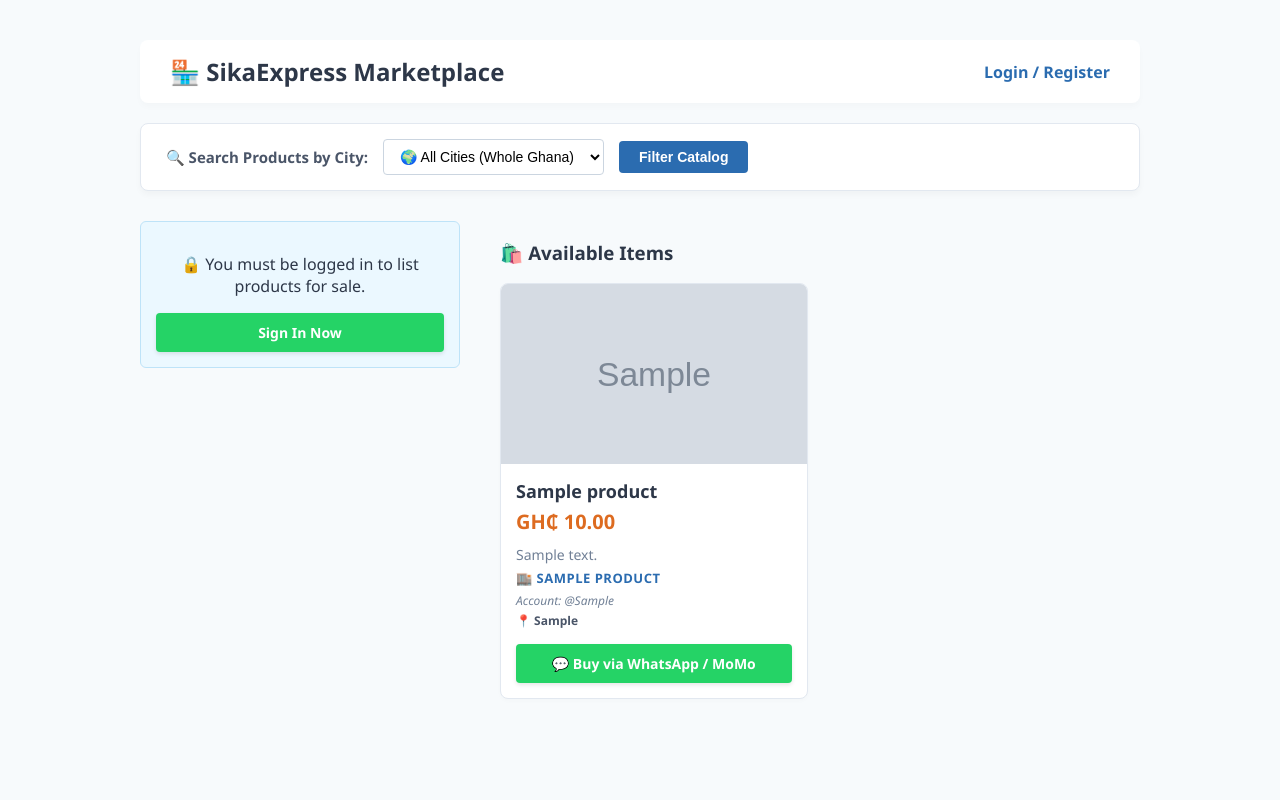
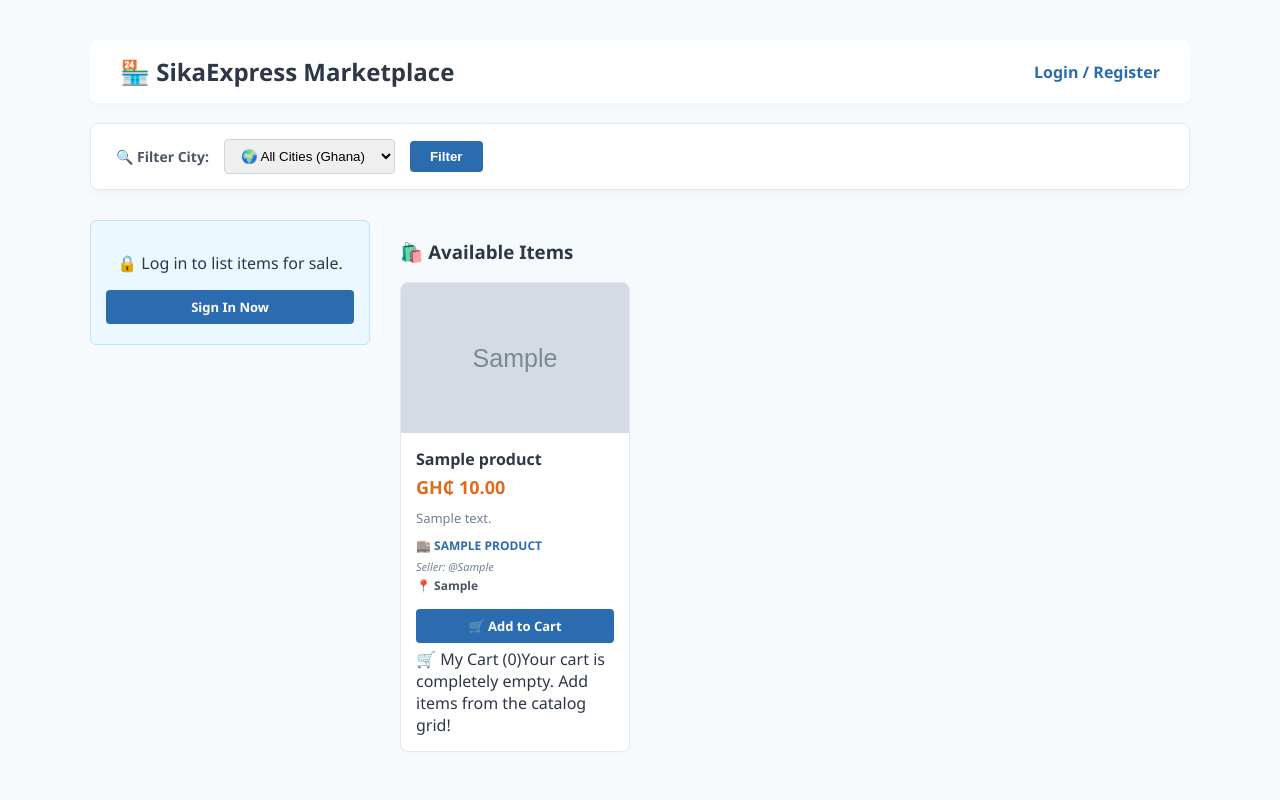
Before and after one commit to iRish-wINe/USER, a Flask app: page / in a window 1280 px wide. Run offline with Flask 3, Linux system fonts and the light colour scheme; tables that the repository leaves empty hold one stand-in row (values such as "Sample post"); grey boxes marked "Sample" are stand-in pictures.

Commit message:
Integrated custom vendor product deletion routes and structured guest sessions shopping carts

```diff
--- a/Desktop/micro_marketplace/app.py
+++ b/Desktop/micro_marketplace/app.py
@@ -1,8 +1,6 @@
 import sqlite3
 import os
 from flask import Flask, render_template, request, redirect, url_for, session
-from werkzeug.utils import secure_filename
-from werkzeug.security import generate_password_hash, check_password_hash
 
 app = Flask(__name__)
 app.secret_key = "commercial_marketplace_super_secret_token"
@@ -10,7 +8,7 @@ app.secret_key = "commercial_marketplace_super_secret_token"
 UPLOAD_FOLDER = os.path.join("static", "uploads")
 app.config["UPLOAD_FOLDER"] = UPLOAD_FOLDER
 
-# --- SECURE DATABASE ENGINE ---
+# --- SECURE DATABASE SYSTEM ---
 def init_db():
     conn = sqlite3.connect("marketplace.db", timeout=20)
     cursor = conn.cursor()
@@ -56,6 +54,7 @@ def query_db(query, args=(), one=False):
 
 @app.route("/", methods=["GET", "POST"])
 def home():
+    from werkzeug.utils import secure_filename
     if request.method == "POST":
         if "username" not in session:
             return redirect(url_for("login"))
@@ -69,7 +68,6 @@ def home():
         if title and price and description and location and file:
             filename = secure_filename(file.filename)
             file.save(os.path.join(app.config["UPLOAD_FOLDER"], filename))
-
             b_label = session.get("company_name") if session.get("company_name") else "Individual Vendor"
 
             query_db(
@@ -78,27 +76,73 @@ def home():
             )
             return redirect(url_for("home"))
 
-    # UPGRADED SEARCH FILTER PORTAL: Intercept parameter checks coming from the browser search box
     selected_filter = request.args.get("filter_location")
-
     if selected_filter and selected_filter != "All":
-        # Target only item rows matching the specific location parameter selector
         all_products = query_db("SELECT * FROM products WHERE location = ? ORDER BY id DESC", (selected_filter,))
     else:
-        # Default fallback view state: Pull the entire national product pipeline catalog
         all_products = query_db("SELECT * FROM products ORDER BY id DESC")
         selected_filter = "All"
 
-    return render_template("index.html", products=all_products, active_filter=selected_filter)
+    # --- SHOPPING CART PROCESSING LAYOUT ---
+    cart_items = []
+    cart_total = 0.0
+    whatsapp_text = "Hello, I want to buy these products on SikaExpress:%0A"
+
+    # If the customer has items in their cart session, pull their full details out of SQLite
+    if 'cart' in session and session['cart']:
+        # Create a comma-separated list of question marks for our SQL query (e.g. "?,?,?")
+        placeholders = ",".join("?" for _ in session['cart'])
+        items_in_db = query_db(f"SELECT * FROM products WHERE id IN ({placeholders})", session['cart'])
+
+        if items_in_db:
+            for item in items_in_db:
+                cart_items.append(item)
+                cart_total += float(item['price'])
+                whatsapp_text += f"- {item['title']} (GH₵{item['price']}) in {item['location']}%0A"
+            whatsapp_text += f"%0ATotal Cost: GH₵{cart_total:.2f}. Let's arrange MoMo payment!"
+
+    return render_template("index.html", products=all_products, active_filter=selected_filter, cart_items=cart_items, cart_total=cart_total, whatsapp_text=whatsapp_text)
+
+# 🗑️ 1. VENDOR DELETE ROUTE
+@app.route("/delete-item/<int:product_id>")
+def delete_item(product_id):
+    if "username" not in session:
+        return redirect(url_for("login"))
+
+    # Verify the item exists and check if the current user is the owner
+    product = query_db("SELECT * FROM products WHERE id = ?", (product_id,), one=True)
+    if product and product["seller"] == session["username"]:
+        query_db("DELETE FROM products WHERE id = ?", (product_id,))
+
+    return redirect(url_for("home"))
+
+# 🛒 2. CUSTOMER ADD TO CART ROUTE
+@app.route("/add-to-cart/<int:product_id>")
+def add_to_cart(product_id):
+    if 'cart' not in session:
+        session['cart'] = []
+
+    # Pull current cart list, append new ID, and assign it back to save session state
+    current_cart = session['cart']
+    if product_id not in current_cart:
+        current_cart.append(product_id)
+        session['cart'] = current_cart
+
+    return redirect(url_for("home"))
+
+# 🧹 3. CUSTOMER CLEAR CART ROUTE
+@app.route("/clear-cart")
+def clear_cart():
+    session.pop('cart', None)
+    return redirect(url_for("home"))
 
 @app.route("/login", methods=["GET", "POST"])
 def login():
+    from werkzeug.security import check_password_hash
     if request.method == "POST":
         username = request.form.get("login_user")
         password = request.form.get("login_pass")
-
         user_list = query_db("SELECT * FROM users WHERE username = ?", (username,))
-
         if user_list:
             user = user_list[0]
             if check_password_hash(user["password_hash"], password):
@@ -106,28 +150,23 @@ def login():
                 session["email"] = user["email"]
                 session["company_name"] = user["company_name"]
                 return redirect(url_for("home"))
-
         return render_template("login.html", login_error="Invalid username or password.")
     return render_template("login.html")
 
 @app.route("/register", methods=["GET", "POST"])
 def register():
+    from werkzeug.security import generate_password_hash
     if request.method == "POST":
         username = request.form.get("reg_user")
         email = request.form.get("reg_email")
         password = request.form.get("reg_pass")
         seller_type = request.form.get("seller_type")
         company_name = request.form.get("company_name")
-
         if seller_type == "Individual":
             company_name = None
-
         try:
             hashed_pwd = generate_password_hash(password)
-            query_db(
-                "INSERT INTO users (username, email, password_hash, seller_type, company_name) VALUES (?, ?, ?, ?, ?)",
-                (username, email, hashed_pwd, seller_type, company_name)
-            )
+            query_db("INSERT INTO users (username, email, password_hash, seller_type, company_name) VALUES (?, ?, ?, ?, ?)", (username, email, hashed_pwd, seller_type, company_name))
             session["username"] = username
             session["email"] = email
             session["company_name"] = company_name
--- a/Desktop/micro_marketplace/templates/index.html
+++ b/Desktop/micro_marketplace/templates/index.html
@@ -4,42 +4,50 @@
     <title>SikaExpress Marketplace</title>
     <style>
         body { font-family: 'Segoe UI', Tahoma, Geneva, Verdana, sans-serif; padding: 40px; background-color: #f7fafc; color: #2d3748; margin: 0; }
-        .container { max-width: 1000px; margin: 0 auto; }
+        .container { max-width: 1100px; margin: 0 auto; }
         .navbar { display: flex; justify-content: space-between; align-items: center; background-color: white; padding: 15px 30px; border-radius: 8px; box-shadow: 0 4px 6px rgba(0,0,0,0.02); margin-bottom: 20px; }
         .nav-links a { margin-left: 15px; text-decoration: none; color: #2b6cb0; font-weight: bold; }
         .nav-links a.logout { color: #e53e3e; }
         .auth-box { background-color: #ebf8ff; border: 1px solid #bee3f8; padding: 15px; border-radius: 6px; margin-bottom: 20px; text-align: center; }
 
-        /* UPGRADED: Location Filter Bar Component */
         .filter-bar { background-color: white; padding: 15px 25px; border-radius: 8px; box-shadow: 0 4px 6px rgba(0,0,0,0.03); margin-bottom: 30px; display: flex; align-items: center; gap: 15px; border: 1px solid #e2e8f0; }
-        .filter-bar select { width: auto; max-width: 250px; margin-bottom: 0; padding: 8px 12px; border: 1px solid #cbd5e0; border-radius: 4px; background-color: #fff; font-size: 14px; }
-        .filter-btn { background-color: #2b6cb0; color: white; border: none; padding: 8px 20px; border-radius: 4px; font-weight: bold; cursor: pointer; font-size: 14px; }
-        .filter-btn:hover { background-color: #2b5c8f; }
+        .filter-bar select { width: auto; max-width: 250px; margin-bottom: 0; padding: 8px 12px; border: 1px solid #cbd5e0; border-radius: 4px; }
+        .filter-btn { background-color: #2b6cb0; color: white; border: none; padding: 8px 20px; border-radius: 4px; font-weight: bold; cursor: pointer; }
 
-        .layout { display: grid; grid-template-columns: 320px 1fr; gap: 40px; }
-        form.listing-form { background-color: white; padding: 25px; border-radius: 8px; box-shadow: 0 4px 6px rgba(0,0,0,0.05); height: fit-content; margin-bottom: 20px; }
+        /* 3-Column Layout: Form on Left, Catalog in Middle, Cart on Right */
+        .layout { display: grid; grid-template-columns: 280px 1fr 280px; gap: 30px; }
+        form.listing-form { background-color: white; padding: 20px; border-radius: 8px; box-shadow: 0 4px 6px rgba(0,0,0,0.05); height: fit-content; }
         input[type="text"], input[type="number"], select, textarea, input[type="file"] { width: 100%; padding: 10px; margin-bottom: 15px; border: 1px solid #e2e8f0; border-radius: 4px; box-sizing: border-box; }
         textarea { height: 80px; resize: vertical; }
-        button.submit-btn { background-color: #319795; color: white; border: none; padding: 12px 20px; cursor: pointer; border-radius: 4px; font-size: 16px; width: 100%; font-weight: bold; }
-        button.submit-btn:hover { background-color: #2c7a7b; }
-        .grid { display: grid; grid-template-columns: repeat(auto-fill, minmax(220px, 1fr)); gap: 25px; }
+        button.submit-btn { background-color: #319795; color: white; border: none; padding: 12px; cursor: pointer; border-radius: 4px; font-size: 15px; width: 100%; font-weight: bold; }
+
+        .grid { display: grid; grid-template-columns: repeat(auto-fill, minmax(200px, 1fr)); gap: 20px; }
         .card { background-color: white; border-radius: 8px; overflow: hidden; box-shadow: 0 2px 4px rgba(0,0,0,0.02); border: 1px solid #e2e8f0; display: flex; flex-direction: column; }
-        .card-img { width: 100%; height: 180px; object-fit: cover; background-color: #edf2f7; }
+        .card-img { width: 100%; height: 150px; object-fit: cover; background-color: #edf2f7; }
         .card-body { padding: 15px; flex-grow: 1; display: flex; flex-direction: column; }
-        .card-title { font-size: 18px; font-weight: bold; margin: 0 0 5px 0; }
-        .card-price { color: #dd6b20; font-size: 20px; font-weight: bold; margin-bottom: 10px; }
-        .card-text { color: #718096; font-size: 14px; margin: 0 0 5px 0; flex-grow: 1; }
-        .card-metadata { font-size: 12px; color: #718096; margin-bottom: 3px; font-style: italic; }
-        .card-brand { font-size: 13px; color: #2b6cb0; font-weight: bold; margin-bottom: 5px; text-transform: uppercase; letter-spacing: 0.5px; }
+        .card-title { font-size: 16px; font-weight: bold; margin: 0 0 5px 0; }
+        .card-price { color: #dd6b20; font-size: 18px; font-weight: bold; margin-bottom: 10px; }
+        .card-text { color: #718096; font-size: 13px; margin: 0 0 10px 0; flex-grow: 1; }
+        .card-metadata { font-size: 11px; color: #718096; margin-bottom: 3px; font-style: italic; }
+        .card-brand { font-size: 12px; color: #2b6cb0; font-weight: bold; margin-bottom: 5px; text-transform: uppercase; }
         .card-location { font-size: 12px; color: #4a5568; font-weight: bold; margin-bottom: 15px; }
-        .pay-btn { background-color: #25D366; text-align: center; color: white; text-decoration: none; padding: 10px; border-radius: 4px; font-size: 14px; font-weight: bold; display: block; box-shadow: 0 2px 4px rgba(0,0,0,0.1); }
-        .pay-btn:hover { background-color: #128C7E; }
+
+        /* Action Button Styles */
+        .cart-btn { background-color: #2b6cb0; text-align: center; color: white; text-decoration: none; padding: 8px; border-radius: 4px; font-size: 13px; font-weight: bold; display: block; margin-bottom: 5px; }
+        .delete-btn { background-color: #e53e3e; text-align: center; color: white; text-decoration: none; padding: 8px; border-radius: 4px; font-size: 13px; font-weight: bold; display: block; }
+        .whatsapp-btn { background-color: #25D366; text-align: center; color: white; text-decoration: none; padding: 12px; border-radius: 4px; font-size: 14px; font-weight: bold; display: block; box-shadow: 0 2px 4px rgba(0,0,0,0.1); }
+
+        /* Cart Sidebar Style */
+        .cart-sidebar { background-color: white; padding: 20px; border-radius: 8px; box-shadow: 0 4px 6px rgba(0,0,0,0.05); height: fit-content; border: 1px solid #e2e8f0; }
+        .cart-title-side { margin-top: 0; border-bottom: 20px; border-bottom: 2px solid #edf2f7; padding-bottom: 10px; font-size: 18px; }
+        .cart-item-row { display: flex; justify-content: space-between; font-size: 13px; margin-bottom: 8px; color: #4a5568; }
+        .clear-cart-link { display: block; color: #718096; text-align: center; font-size: 12px; margin-top: 15px; text-decoration: none; }
     </style>
 </head>
 <body>
     <div class="container">
 
-        <!-- TOP BRANDING NAVBAR -->
+        <!-- NAVBAR -->
         <div class="navbar">
             <h2 style="margin:0;">🏪 SikaExpress Marketplace</h2>
             <div class="nav-links">
@@ -52,11 +60,11 @@
             </div>
         </div>
 
-        <!-- 🔎 NEW UPGRADED COMPONENT: Dynamic Location Search Filter Bar -->
+        <!-- FILTER BAR -->
         <form method="GET" action="/" class="filter-bar">
-            <label style="font-weight: bold; font-size: 15px; color: #4a5568;">🔍 Search Products by City:</label>
+            <label style="font-weight: bold; font-size: 14px; color: #4a5568;">🔍 Filter City:</label>
             <select name="filter_location">
-                <option value="All" {% if active_filter == 'All' %}selected{% endif %}>🌍 All Cities (Whole Ghana)</option>
+                <option value="All" {% if active_filter == 'All' %}selected{% endif %}>🌍 All Cities (Ghana)</option>
                 <option value="Accra" {% if active_filter == 'Accra' %}selected{% endif %}>Accra</option>
                 <option value="Akim Oda" {% if active_filter == 'Akim Oda' %}selected{% endif %}>Akim Oda</option>
                 <option value="Cape Coast" {% if active_filter == 'Cape Coast' %}selected{% endif %}>Cape Coast</option>
@@ -67,22 +75,17 @@
                 <option value="Tamale" {% if active_filter == 'Tamale' %}selected{% endif %}>Tamale</option>
                 <option value="Tema" {% if active_filter == 'Tema' %}selected{% endif %}>Tema</option>
             </select>
-            <button type="submit" class="filter-btn">Filter Catalog</button>
+            <button type="submit" class="filter-btn">Filter</button>
         </form>
 
         <div class="layout">
-            <!-- SELL ITEM LAYER SIDEBAR -->
+            <!-- COL 1: SELLER PANEL -->
             <div>
                 {% if session.get('username') %}
                     <form method="POST" action="/" enctype="multipart/form-data" class="listing-form">
-                        <h3>📢 List a Product</h3>
-                        <label>Product Name:</label>
-                        <input type="text" name="title" required>
-
-                        <label>Price (GHS ₵):</label>
-                        <input type="number" name="price" step="0.01" placeholder="0.00" required>
-
-                        <label>Select Location:</label>
+                        <h3>📢 List Product</h3>
+                        <input type="text" name="title" placeholder="Item Name" required>
+                        <input type="number" name="price" step="0.01" placeholder="Price (GHS)" required>
                         <select name="location">
                             <option value="Accra">Accra</option>
                             <option value="Akim Oda">Akim Oda</option>
@@ -94,24 +97,19 @@
                             <option value="Tamale">Tamale</option>
                             <option value="Tema">Tema</option>
                         </select>
-
-                        <label>Description:</label>
-                        <textarea name="description" required></textarea>
-
-                        <label>Product Image:</label>
+                        <textarea name="description" placeholder="Description" required></textarea>
                         <input type="file" name="product_image" accept="image/*" required>
-
-                        <button type="submit" class="submit-btn">Publish Listing</button>
+                        <button type="submit" class="submit-btn">Publish</button>
                     </form>
                 {% else %}
                     <div class="auth-box">
-                        <p>🔒 You must be logged in to list products for sale.</p>
-                        <a href="/login" class="pay-btn" style="text-align:center;">Sign In Now</a>
+                        <p>🔒 Log in to list items for sale.</p>
+                        <a href="/login" class="cart-btn">Sign In Now</a>
                     </div>
                 {% endif %}
             </div>
 
-            <!-- BUY ITEMS MATRIX GRID -->
+            <!-- COL 2: MAIN CATALOG CATALOG GRID -->
             <div>
                 <h3>🛍️ Available Items</h3>
                 <div class="grid">
@@ -122,26 +120,18 @@
                                 <h4 class="card-title">{{ product.title }}</h4>
                                 <div class="card-price">GH₵ {{ "%.2f"|format(product.price) }}</div>
                                 <p class="card-text">{{ product.description }}</p>
-
                                 <div class="card-brand">🏬 {{ product.business_label }}</div>
-                                <div class="card-metadata">Account: @{{ product.seller }}</div>
+                                <div class="card-metadata">Seller: @{{ product.seller }}</div>
                                 <div class="card-location">📍 {{ product.location }}</div>
 
-                                <a href="whatsapp://send?phone=233558272972&text=Hello,%20I%20want%20to%20buy%20your%20product%20on%20SikaExpress."
-                                   class="pay-btn">
-                                    💬 Buy via WhatsApp / MoMo
-                                </a>
-                            </div>
-                        </div>
-                    {% else %}
-                        <!-- Visual state fallback notice logic container trigger -->
-                        <div style="grid-column: 1/-1; padding: 40px; text-align: center; background-color: white; border-radius: 8px; border: 1px dashed #cbd5e0; color: #718096;">
-                            📭 No products currently available for sale in this specific city.
-                        </div>
-                    {% endfor %}
-                </div>
-            </div>
-        </div>
-    </div>
-</body>
-</html>
+                                <!-- DYNAMIC CONTEXTUAL BUTTON ACTION ROUTING LINK PANEL -->
+                                {% if session.get('username') == product.seller %}
+                                    <!-- Vendor owns the card: Shows RED delete button -->
+                                    <a href="/delete-item/{{ product.id }}" class="delete-btn">🗑️ Delete Listing</a>
+                                {% else %}
+                                    <!-- Normal Customer views the card: Shows BLUE add button -->
+                                    <a href="/add-to-cart/{{ product.id }}" class="cart-btn">🛒 Add to Cart</a>
+                                {% endif %}
+{% else %}📭 No products available.{% endfor %}🛒 My Cart ({% if session.get('cart') %}{{ session['cart']|length }}{% else %}0{% endif %}){% if cart_items %}{% for item in cart_items %}
+• {{ item.title }}GH₵{{ "%.2f"|format(item.price) }}{% endfor %}
+Total Cost:GH₵ {{ "%.2f"|format(cart_total) }}💬 Order via WhatsAppEmpty Shopping Cart{% else %}Your cart is completely empty. Add items from the catalog grid!{% endif %}
```
